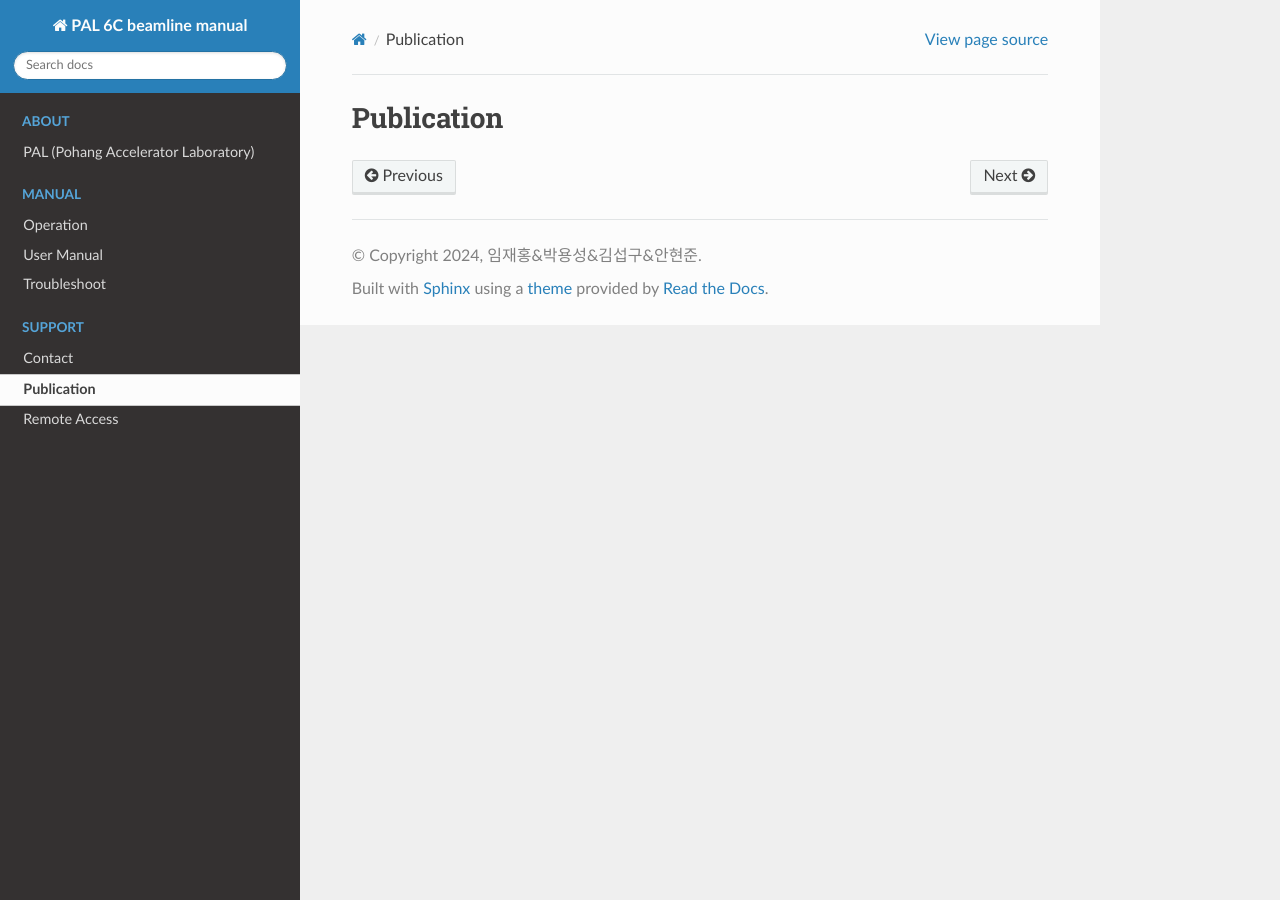
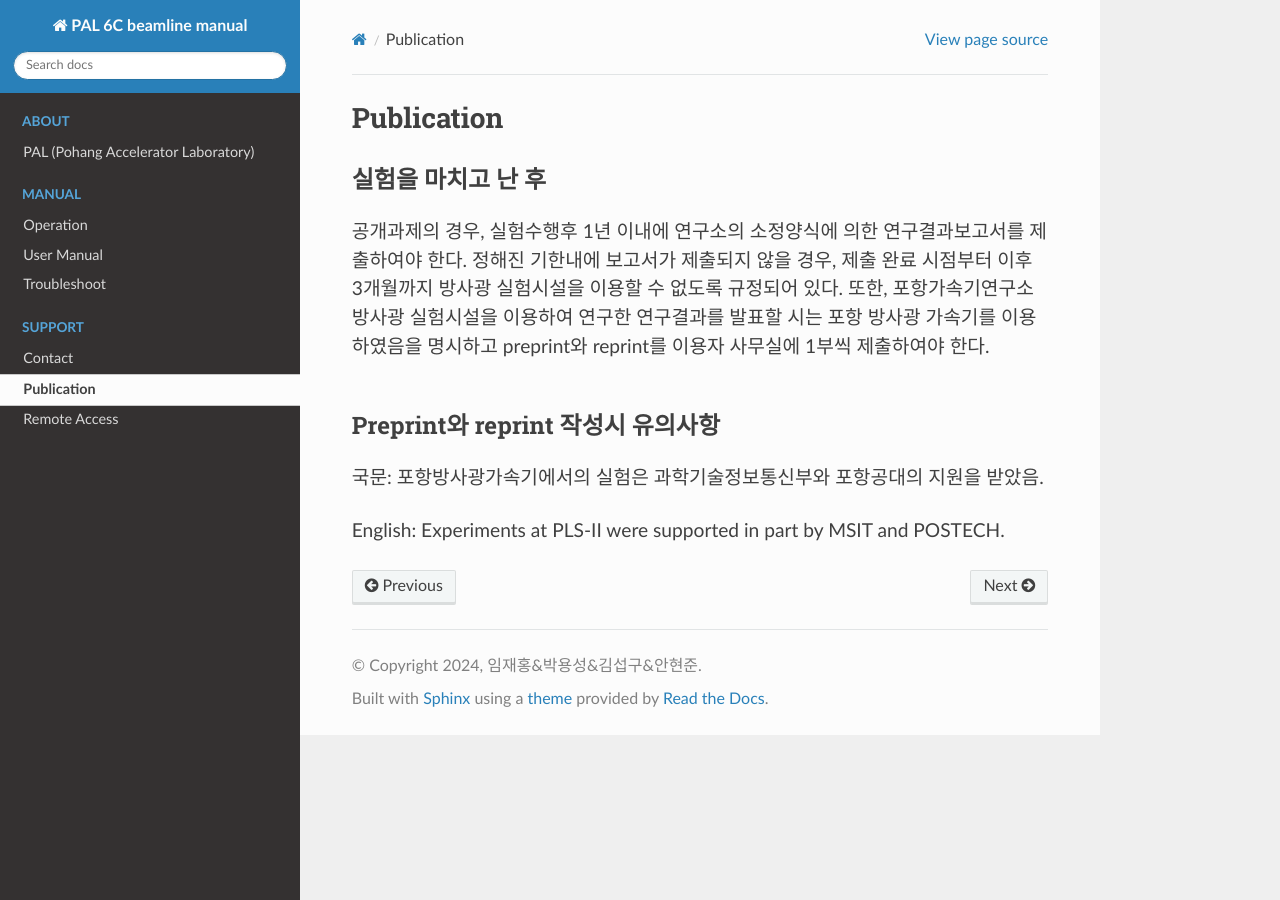
Before and after one commit to hellojune726/PAL6C, a Sphinx documentation site: the page built from docs/source/Support/Publication.rst, in a window 1280 px wide. Built offline with Sphinx 7.4.7 and the Read the Docs theme 2.0.0, drawn with Linux system fonts in a browser that asks for light colours.

Commit message:
Update Publication.rst

```diff
--- a/docs/source/Support/Publication.rst
+++ b/docs/source/Support/Publication.rst
@@ -1,13 +1,13 @@
 Publication
-++++++++++++
++++++++++
 .. raw:: html
-    <br>
+
     <h2>실험을 마치고 난 후 </h2>
-     <p style="font-size: 1.2em; line-height: 1.5;"> 공개과제의 경우, 실험수행후 1년 이내에 연구소의 소정양식에 의한 연구결과보고서를 제출하여야 한다.  정해진 기한내에 보고서가 제출되지 않을 경우, 제출 완료 시점부터 이후 3개월까지 방사광 실험시설을 이용할 수 없도록 규정되어 있다.  또한, 포항가속기연구소 방사광 실험시설을 이용하여 연구한 연구결과를 발표할 시는 포항 방사광 가속기를 이용하였음을 명시하고 preprint와 reprint를 이용자 사무실에 1부씩 제출하여야 한다.
-     </p>
+    <p style="font-size: 1.2em; line-height: 1.5;"> 공개과제의 경우, 실험수행후 1년 이내에 연구소의 소정양식에 의한 연구결과보고서를 제출하여야 한다.  정해진 기한내에 보고서가 제출되지 않을 경우, 제출 완료 시점부터 이후 3개월까지 방사광 실험시설을 이용할 수 없도록 규정되어 있다.  또한, 포항가속기연구소 방사광 실험시설을 이용하여 연구한 연구결과를 발표할 시는 포항 방사광 가속기를 이용하였음을 명시하고 preprint와 reprint를 이용자 사무실에 1부씩 제출하여야 한다.
+    </p>
     <br>
     <h2>Preprint와 reprint 작성시 유의사항 </h2>
-     <p style="font-size: 1.2em; line-height: 1.5;"> 국문: 포항방사광가속기에서의 실험은 과학기술정보통신부와 포항공대의 지원을 받았음.
-     </p>
-     <p style="font-size: 1.2em; line-height: 1.5;"> English: Experiments at PLS-II were supported in part by MSIT and POSTECH.
-     </p>
+    <p style="font-size: 1.2em; line-height: 1.5;"> 국문: 포항방사광가속기에서의 실험은 과학기술정보통신부와 포항공대의 지원을 받았음.
+    </p>
+    <p style="font-size: 1.2em; line-height: 1.5;"> English: Experiments at PLS-II were supported in part by MSIT and POSTECH.
+    </p>
```
